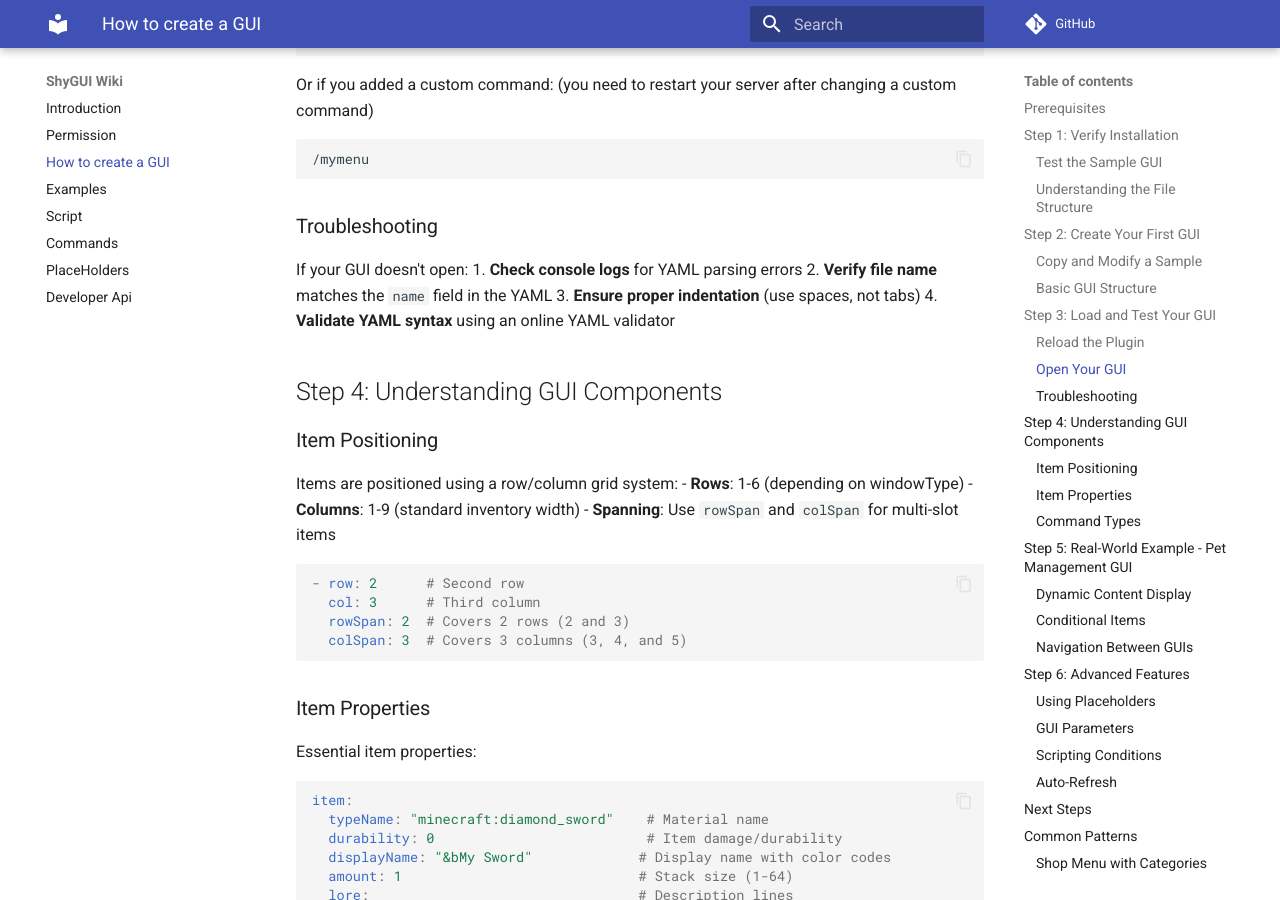
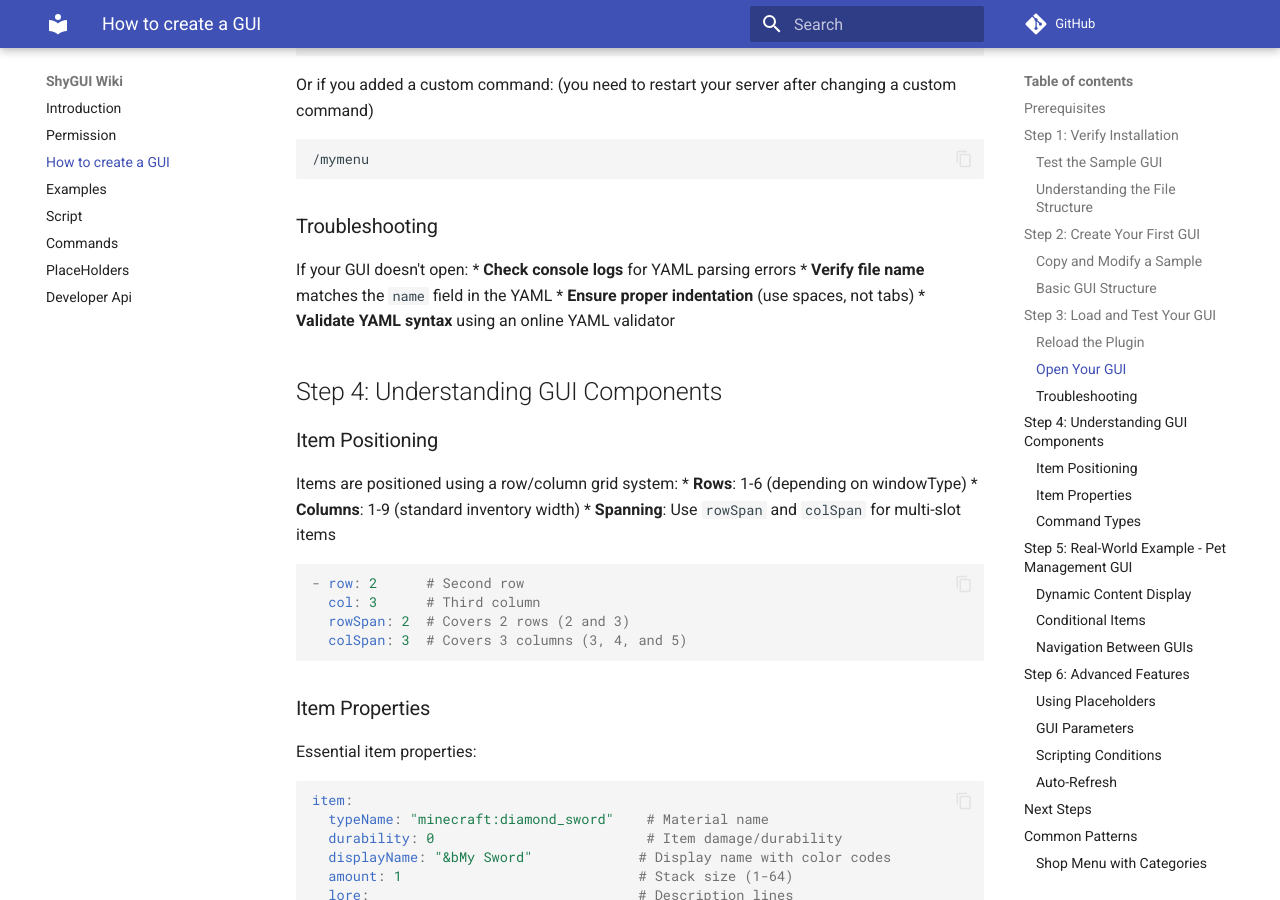
Before and after one commit to Shynixn/ShyGUI, an MkDocs documentation site: the page built from docs/wiki/docs/gettingstarted.md, in a window 1280 px wide and 900 px high, scrolled down 2780 px. Built offline with MkDocs 1.6.1 and Material for MkDocs 9.7.7, drawn with Linux system fonts in a browser that asks for light colours; comment, search, counter and statistics services are not loaded.

Commit message:
#27 Improved docs.

````diff
--- a/docs/wiki/docs/gettingstarted.md
+++ b/docs/wiki/docs/gettingstarted.md
@@ -4,21 +4,21 @@ This guide will walk you through creating your first interactive GUI menu using
 
 ## Prerequisites
 
-- ShyGUI plugin installed on your Bukkit/Folia server
-- Basic understanding of YAML file structure
-- Text editor (VSCode, Notepad++, or similar recommended)
+* ShyGUI plugin installed on your Bukkit/Folia server
+* Basic understanding of YAML file structure
+* Text editor (VSCode, Notepad++, or similar recommended)
 
 ## Step 1: Verify Installation
 
 ### Test the Sample GUI
 
-1. Navigate to the `/plugins/ShyGUI/gui` directory on your server
-2. Locate the sample GUI files (e.g., `simple_sample_menu.yml`)
-3. Join your server and execute:
+* Navigate to the `/plugins/ShyGUI/gui` directory on your server
+* Locate the sample GUI files (e.g., `simple_sample_menu.yml`)
+* Join your server and execute:
    ```
    /shygui open simple_sample_menu
    ```
-4. A GUI inventory should open - this confirms ShyGUI is working correctly
+* A GUI inventory should open - this confirms ShyGUI is working correctly
 
 ### Understanding the File Structure
 
@@ -33,9 +33,9 @@ Your GUI directory should contain files similar to:
 
 ### Copy and Modify a Sample
 
-1. **Copy the sample**: Copy `simple_sample_menu.yml` and rename it to `my_first_menu.yml`
-2. **Edit the file**: Open `my_first_menu.yml` in your text editor
-3. **Change the identifier**: Update the name field at the top:
+* **Copy the sample**: Copy `simple_sample_menu.yml` and rename it to `my_first_menu.yml`
+* **Edit the file**: Open `my_first_menu.yml` in your text editor
+* **Change the identifier**: Update the name field at the top:
    ```yaml
    name: "my_first_menu"
    ```
@@ -125,19 +125,19 @@ Or if you added a custom command: (you need to restart your server after changin
 ### Troubleshooting
 
 If your GUI doesn't open:
-1. **Check console logs** for YAML parsing errors
-2. **Verify file name** matches the `name` field in the YAML
-3. **Ensure proper indentation** (use spaces, not tabs)
-4. **Validate YAML syntax** using an online YAML validator
+* **Check console logs** for YAML parsing errors
+* **Verify file name** matches the `name` field in the YAML
+* **Ensure proper indentation** (use spaces, not tabs)
+* **Validate YAML syntax** using an online YAML validator
 
 ## Step 4: Understanding GUI Components
 
 ### Item Positioning
 
 Items are positioned using a row/column grid system:
-- **Rows**: 1-6 (depending on windowType)
-- **Columns**: 1-9 (standard inventory width)
-- **Spanning**: Use `rowSpan` and `colSpan` for multi-slot items
+* **Rows**: 1-6 (depending on windowType)
+* **Columns**: 1-9 (standard inventory width)
+* **Spanning**: Use `rowSpan` and `colSpan` for multi-slot items
 
 ```yaml
 - row: 2      # Second row
@@ -291,11 +291,11 @@ updateIntervalTicks: 100
 
 ## Next Steps
 
-1. **Explore Examples**: Study the included PetBlocks GUIs for advanced patterns
-2. **Learn Scripting**: Read the [Scripting Language](script.md) documentation
-3. **Use Placeholders**: Check [Placeholders](placeholders.md) for available variables
-4. **Set Permissions**: Configure access using [Permissions](permission.md)
-5. **API Integration**: For plugin developers, see [API Documentation](api.md)
+* **Explore Examples**: Study the included PetBlocks GUIs for advanced patterns
+* **Learn Scripting**: Read the [Scripting Language](script.md) documentation
+* **Use Placeholders**: Check [Placeholders](placeholders.md) for available variables
+* **Set Permissions**: Configure access using [Permissions](permission.md)
+* **API Integration**: For plugin developers, see [API Documentation](api.md)
 
 ## Common Patterns
 
````
Also changed, not shown: docs/wiki/docs/README.md (+4 -4 lines), docs/wiki/docs/examples.md (+6 -6 lines), docs/wiki/docs/permission.md (+19 -19 lines), docs/wiki/docs/script.md (+18 -18 lines).
